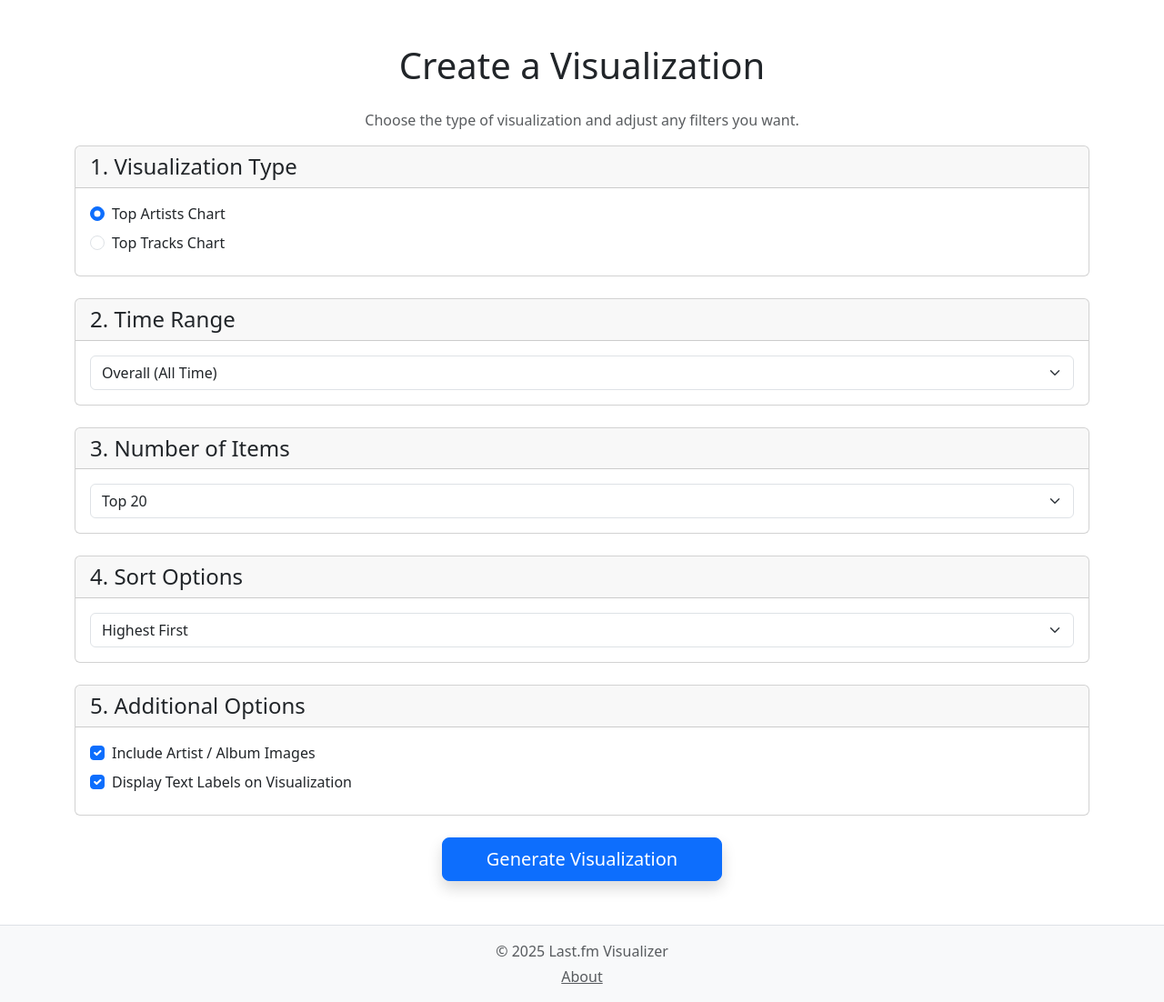
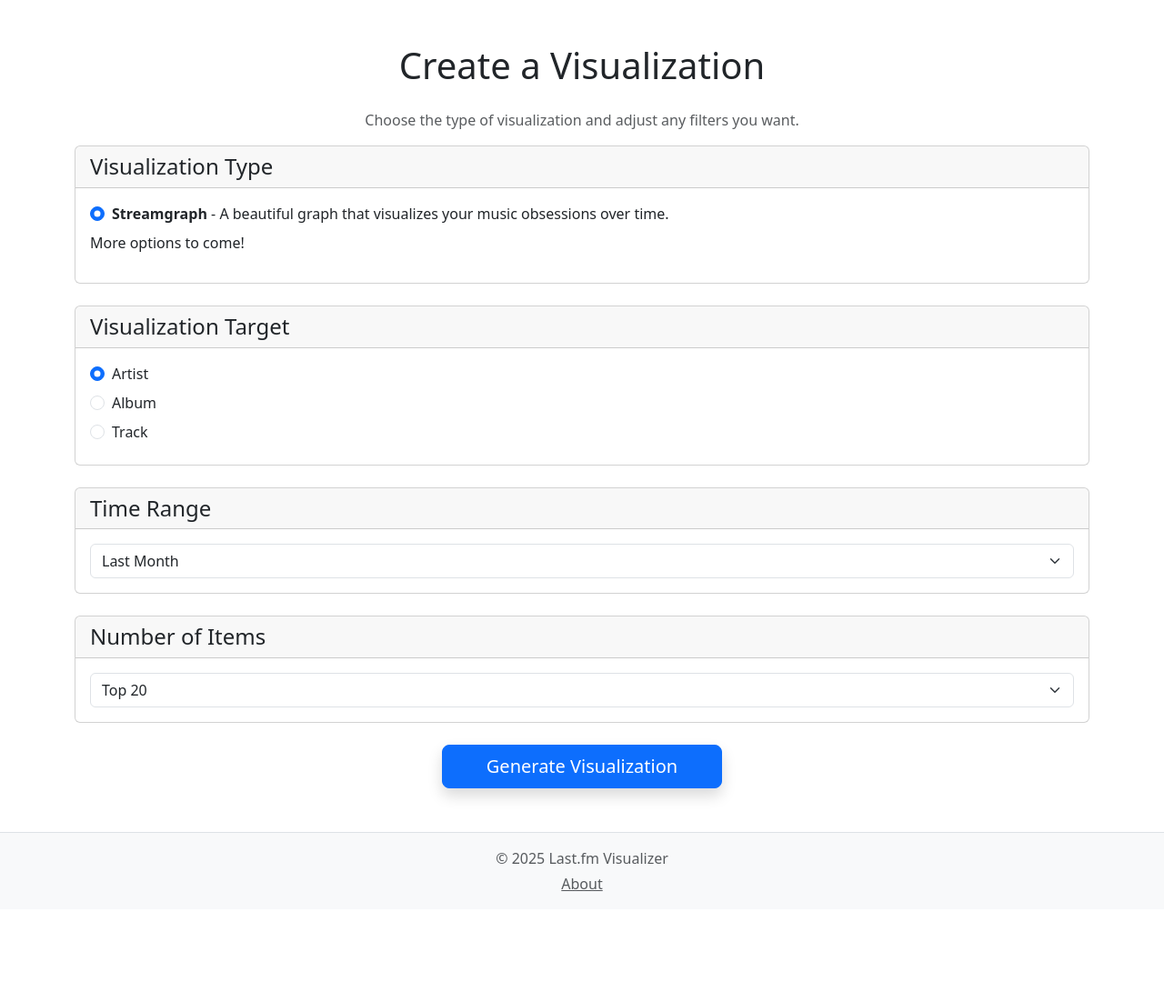
Before and after one commit to shazamuel89/finalProjectSamuelHeinrich, a Django app: a page that uses LastfmMusicVisualizer/visualizer/templates/visualization_options.html in a window 1280 px wide. Shown: the part 56-1158 px from the top of the page at 91% size. After the commit the page ends 1036 px from the top, so only its background shows below. Run offline with Django 5.2, Linux system fonts and the light colour scheme; some libraries are stand-ins or nearby versions.

Commit message:
Refactored visualization options form and template, improved user selection capabilities by restructuring filters and adding form validation. Removed obsolete routes and used filters in data retrieval for graphs.

```diff
--- a/LastfmMusicVisualizer/visualizer/forms.py
+++ b/LastfmMusicVisualizer/visualizer/forms.py
@@ -1,5 +1,6 @@
 from django.contrib.auth.forms import UserCreationForm
 from django.contrib.auth.models import User
+from django import forms
 
 class RegisterForm(UserCreationForm):
     class Meta:
@@ -11,3 +12,50 @@ class RegisterForm(UserCreationForm):
         # Hide help text
         for field in self.fields.values():
             field.help_text = ""
+
+
+class VisualizationOptionsForm(forms.Form):
+    VISUALIZATION_TYPE_CHOICES = [
+        ('streamgraph', 'Streamgraph'),
+    ]
+
+    VISUALIZATION_TARGET_CHOICES = [
+        ('artist', 'Artist'),
+        ('album', 'Album'),
+        ('track', 'Track'),
+        ('tag', 'Tag'),
+    ]
+
+    TIME_RANGE_CHOICES = [
+        ('1month', 'Last Month'),
+        ('3month', 'Last 3 Months'),
+        ('6month', 'Last 6 Months'),
+        ('12month', 'Last 12 Months'),
+        ('alltime', 'All Time'),
+    ]
+
+    LIMIT_CHOICES = [
+        (10, 'Top 10'),
+        (20, 'Top 20'),
+        (50, 'Top 50'),
+    ]
+
+    visualization_type = forms.ChoiceField(
+        choices=VISUALIZATION_TYPE_CHOICES,
+        initial='streamgraph'
+    )
+
+    visualization_target = forms.ChoiceField(
+        choices=VISUALIZATION_TARGET_CHOICES,
+        initial='artist'
+    )
+
+    time_range = forms.ChoiceField(
+        choices=TIME_RANGE_CHOICES,
+        initial='1month'
+    )
+
+    limit = forms.ChoiceField(
+        choices=LIMIT_CHOICES,
+        initial=20
+    )
--- a/LastfmMusicVisualizer/visualizer/models.py
+++ b/LastfmMusicVisualizer/visualizer/models.py
@@ -40,6 +40,7 @@ class Visualization(models.Model):
 
     # Using TextField for Plotly JSON, since it's large and doesn't need internal access
     plotly_json = models.TextField(blank=True, null=True)
+
     created_at = models.DateTimeField(auto_now_add=True)
 
     def __str__(self):
--- a/LastfmMusicVisualizer/visualizer/templates/visualization_options.html
+++ b/LastfmMusicVisualizer/visualizer/templates/visualization_options.html
@@ -8,55 +8,80 @@
     <p class="text-center text-muted">
         Choose the type of visualization and adjust any filters you want.
     </p>
-    <form method="POST" action="{% url 'start_visualization' username=username %}">
+    <form method="POST">
         {% csrf_token %}
         <!-- ============================== -->
-        <!-- 1. Visualization Type Section -->
+        <!-- Visualization Type Section -->
         <!-- ============================== -->
         <div class="card mb-4">
             <div class="card-header">
-                <h4 class="mb-0">1. Visualization Type</h4>
+                <h4 class="mb-0">Visualization Type</h4>
             </div>
             <div class="card-body">
                 <div class="form-check mb-2">
-                    <input class="form-check-input" type="radio" name="visualization_type" id="viz1" value="top_artists" checked>
+                    <input class="form-check-input" type="radio" name="visualization_type" id="viz1" value="streamgraph" checked>
                     <label class="form-check-label" for="viz1">
-                        Top Artists Chart
+                        <b>Streamgraph</b> - A beautiful graph that visualizes your music obsessions over time.
                     </label>
                 </div>
-                <div class="form-check mb-2">
-                    <input class="form-check-input" type="radio" name="visualization_type" id="viz2" value="top_tracks">
-                    <label class="form-check-label" for="viz2">
-                        Top Tracks Chart
-                    </label>
-                </div>
+                <p>More options to come!</p>
                 <!-- Add more visualization types later -->
             </div>
         </div>
 
         <!-- ============================== -->
-        <!-- 2. Time Range Filters -->
+        <!-- Visualization Target Section -->
         <!-- ============================== -->
         <div class="card mb-4">
             <div class="card-header">
-                <h4 class="mb-0">2. Time Range</h4>
+                <h4 class="mb-0">Visualization Target</h4>
+            </div>
+            <div class="card-body">
+                <div class="form-check mb-2">
+                    <input class="form-check-input" type="radio" name="visualization_target" id="viz2" value="artist" checked>
+                    <label class="form-check-label" for="viz2">
+                        Artist
+                    </label>
+                </div>
+                <div class="form-check mb-2">
+                    <input class="form-check-input" type="radio" name="visualization_target" id="viz3" value="album">
+                    <label class="form-check-label" for="viz3">
+                        Album
+                    </label>
+                </div>
+                <div class="form-check mb-2">
+                    <input class="form-check-input" type="radio" name="visualization_target" id="viz4" value="track">
+                    <label class="form-check-label" for="viz4">
+                        Track
+                    </label>
+                </div>
+            </div>
+        </div>
+
+        <!-- ============================== -->
+        <!-- Time Range Filters -->
+        <!-- ============================== -->
+        <div class="card mb-4">
+            <div class="card-header">
+                <h4 class="mb-0">Time Range</h4>
             </div>
             <div class="card-body">
                 <select name="time_range" class="form-select">
-                    <option value="overall" selected>Overall (All Time)</option>
-                    <option value="7day">Last 7 Days</option>
-                    <option value="1month">Last 1 Month</option>
+                    <option value="1month" selected>Last Month</option>
+                    <option value="3month">Last 3 Months</option>
+                    <option value="6month">Last 6 Months</option>
                     <option value="12month">Last 12 Months</option>
+                    <option value="alltime">All Time</option>
                 </select>
             </div>
         </div>
 
         <!-- ============================== -->
-        <!-- 3. Limit / Quantity Filter -->
+        <!-- Limit / Quantity Filter -->
         <!-- ============================== -->
         <div class="card mb-4">
             <div class="card-header">
-                <h4 class="mb-0">3. Number of Items</h4>
+                <h4 class="mb-0">Number of Items</h4>
             </div>
             <div class="card-body">
                 <select name="limit" class="form-select">
@@ -68,46 +93,7 @@
         </div>
 
         <!-- ============================== -->
-        <!-- 4. Sort Options -->
-        <!-- ============================== -->
-        <div class="card mb-4">
-            <div class="card-header">
-                <h4 class="mb-0">4. Sort Options</h4>
-            </div>
-            <div class="card-body">
-                <select name="sort" class="form-select">
-                    <option value="desc" selected>Highest First</option>
-                    <option value="asc">Lowest First</option>
-                </select>
-            </div>
-        </div>
-
-        <!-- ============================== -->
-        <!-- 5. Additional Settings -->
-        <!-- ============================== -->
-        <div class="card mb-4">
-            <div class="card-header">
-                <h4 class="mb-0">5. Additional Options</h4>
-            </div>
-            <div class="card-body">
-                <div class="form-check mb-2">
-                    <input class="form-check-input" type="checkbox" name="include_images" id="includeImages" checked>
-                    <label class="form-check-label" for="includeImages">
-                        Include Artist / Album Images
-                    </label>
-                </div>
-                <div class="form-check mb-2">
-                    <input class="form-check-input" type="checkbox" name="show_labels" id="showLabels" checked>
-                    <label class="form-check-label" for="showLabels">
-                        Display Text Labels on Visualization
-                    </label>
-                </div>
-                <!-- Add more options later -->
-            </div>
-        </div>
-
-        <!-- ============================== -->
-        <!-- 6. Submit -->
+        <!-- Submit -->
         <!-- ============================== -->
         <div class="text-center mt-4">
             <button type="submit" class="btn btn-primary btn-lg px-5 shadow">
--- a/LastfmMusicVisualizer/visualizer/urls.py
+++ b/LastfmMusicVisualizer/visualizer/urls.py
@@ -9,9 +9,7 @@ urlpatterns = [
     path('fetch_user_stats/', views.fetch_user_stats, name='fetch_user_stats'),
     path('stats/<str:username>/', views.user_stats, name='user_stats'),
 
-    path('visualization/demo/', views.demo_visualization, name='demo_visualization'),
     path('visualization/options/<str:username>/', views.visualization_options, name='visualization_options'),
-    path('visualization/start/<str:username>/', views.start_visualization, name='start_visualization'),
     #path('visualization/loading/<int:visualization_id>/', views.loading_visualization, name='loading_visualization'),
     path('visualization/result/<str:username>/<int:visualization_id>/', views.visualization_result, name='visualization_result'),
 
--- a/LastfmMusicVisualizer/visualizer/views.py
+++ b/LastfmMusicVisualizer/visualizer/views.py
@@ -1,13 +1,13 @@
 from django.shortcuts import render, redirect, get_object_or_404
 from django.contrib.auth.decorators import login_required
 from django.contrib.auth import login
-from .forms import RegisterForm
+from .forms import RegisterForm, VisualizationOptionsForm
 from .models import Visualization, LastfmUserProfile, SiteUserProfile
 from .adapters.lastfm import user as lastfmUser
 from datetime import datetime
 from .services.stackplot import create_data_fed_streamgraph
 from .services.store_graph import save_plotly_figure
-from .services.get_visualization_data import get_lastfm_demo_data
+from .services.get_visualization_data import get_lastfm_data
 
 def index(request):
     visualizations = Visualization.objects.order_by('-created_at')[:20]
@@ -69,7 +69,7 @@ def user_stats(request, username):
 
     return render(request, "user_stats.html", context)
 
-
+'''
 # Just a dummy route for testing viz generation
 def demo_visualization(request):
     # Get a temporary hardcoded Lastfm_User_Profile object to use for required fields
@@ -100,39 +100,60 @@ def demo_visualization(request):
 
     # Render the result page with the dummy visualization
     return render(request, "visualization_result.html", context)
-
+'''
 
 def visualization_options(request, username):
-    return render(request, 'visualization_options.html', {'username': username})
+    if request.method == "POST":
+        form = VisualizationOptionsForm(request.POST)
+        if form.is_valid():
+            # Get data from form
+            viz_type = form.cleaned_data["visualization_type"]
+            target = form.cleaned_data["visualization_target"]
+            time_range = form.cleaned_data["time_range"]
+            limit = int(form.cleaned_data["limit"])
 
+            # Retrieve lastfm profile previously saved in db
+            lastfmProfile = get_object_or_404(
+                LastfmUserProfile,
+                lastfm_username=username
+            )
 
-# This route is used when a user clicks the button to generate a visualization from the visualization options page
-def start_visualization(request, username):
-    if request.method == "POST":
-        # Retrieve lastfm profile previously saved in db
-        lastfmProfile = get_object_or_404(LastfmUserProfile, lastfm_username=username)
+            # Create the new visualization entry in the db
+            viz = Visualization.objects.create(
+                lastfm_user=lastfmProfile,
+                visualization_type=viz_type
+            )
 
-        # Create the empty visualization entry in the db
-        viz = Visualization.objects.create(
-            lastfm_user=lastfmProfile,
-            visualization_type='streamgraph'
-        )
+            # Future: Extract filters/options from the request object
+            # Future: Apply filters/options to Lastfm API calls
 
-        # Future: Extract filters/options from the request object
-        # Future: Apply filters/options to Lastfm API calls
+            # Fetch data from the Lastfm API based on options and filters (hard-coded for now)
+            data = get_lastfm_data(
+                username=username,
+                target=target,
+                time_range=time_range,
+                limit=limit,
+            )
 
-        # Fetch data from the Lastfm API based on options and filters (hard-coded for now)
-        data = get_lastfm_demo_data()
+            # Make the data-fed streamgraph
+            fig = create_data_fed_streamgraph(data)
 
-        # Make the data-fed streamgraph
-        fig = create_data_fed_streamgraph(data)
+            # Save the figure to the db
+            save_plotly_figure(fig, viz)
 
-        # Save the figure to the db
-        save_plotly_figure(fig, viz)
+            return redirect(
+                "visualization_result",
+                username=username,
+                visualization_id=viz.id,
+            )
 
-        return redirect("visualization_result", username=username, visualization_id=viz.id)
+    else:
+        form = VisualizationOptionsForm()
 
-    return redirect("visualization_options", username=username)
+    return render(request, "visualization_options.html", {
+        "form": form,
+        "username": username,
+    })
 
 
 def visualization_result(request, username, visualization_id):
--- a/notes.txt
+++ b/notes.txt
@@ -85,7 +85,11 @@ README.md instructions must include:
 
 ADD MORE COMMENTS!!
 
-
+Todo:
+- Allow limiting number of entities in visualization.
+- Make type, created, and filters used appear in visualization result page.
+- Save owner if logged in when creating visualization.
+- Fix entity list on graph
 
 
 
```
Also changed, not shown: LastfmMusicVisualizer/visualizer/services/get_visualization_data.py (+84 -27 lines).
